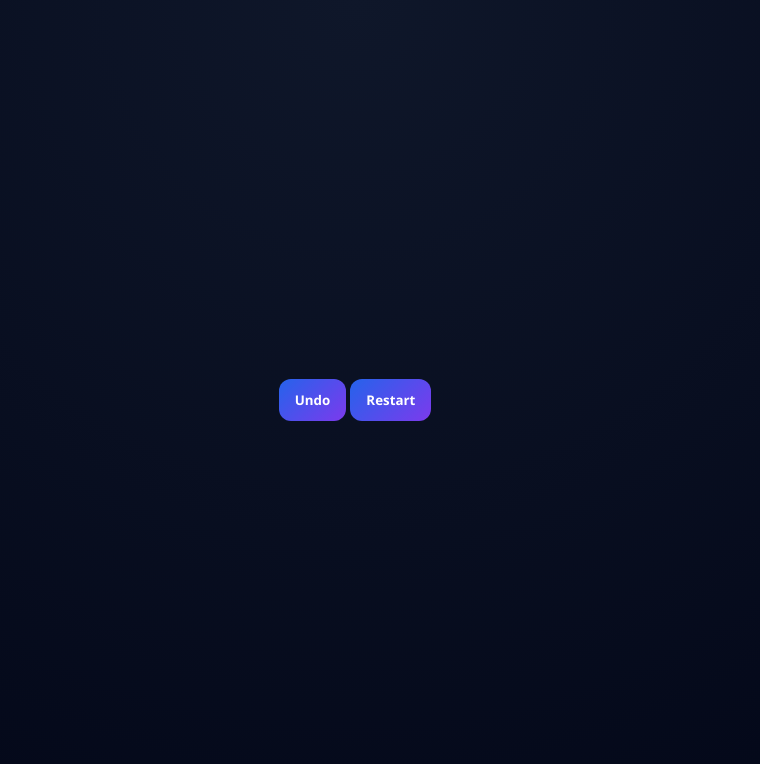
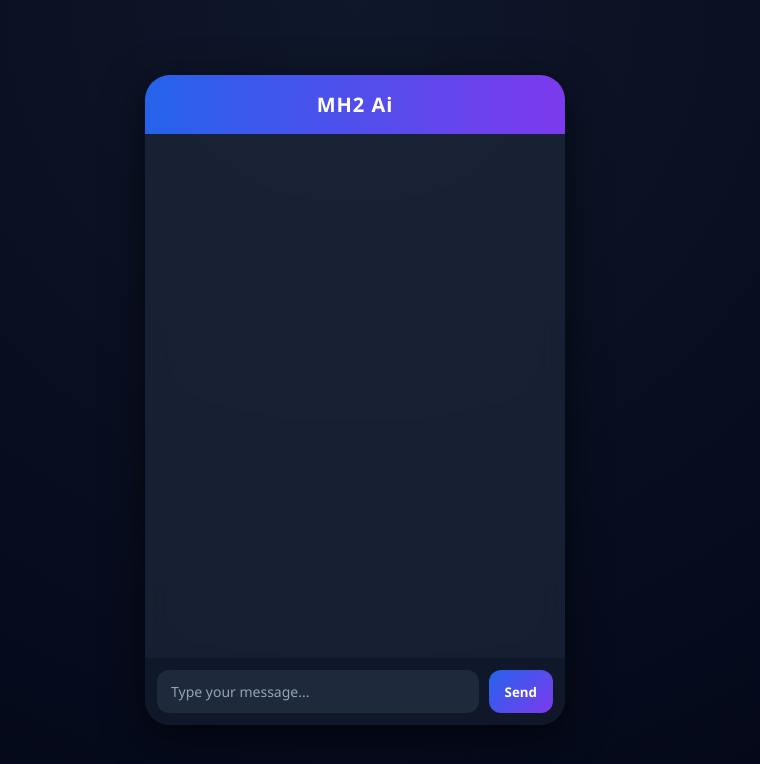
Before and after one commit to mhhridoy7907/Chess-Game, a plain HTML site: page code/op.html in a window 1280 px wide. Shown: the whole page, without its empty margins (285-1045 px from the left). Drawn offline with Linux system fonts and the light colour scheme.

Commit message:
Update op.html

```diff
--- a/code/op.html
+++ b/code/op.html
@@ -3,21 +3,27 @@
 <head>
 <meta charset="UTF-8">
 <meta name="viewport" content="width=device-width, initial-scale=1.0">
-<title>Chess Game</title>
+<title>MH2 AI </title>
 <link rel="stylesheet" href="style.css">
+
 </head>
+
 <body>
 
-<div id="gameContainer">
-<div id="controls">
-  <button onclick="undoMove()">Undo</button>
-  <button onclick="restartGame()">Restart</button>
+<div class="chat-container">
+
+    <div class="header"> MH2 Ai</div>
+
+    <div class="chat-box" id="chatBox"></div>
+
+    <div class="input-area">
+        <input type="text" id="userInput" placeholder="Type your message...">
+        <button onclick="sendMessage()">Send</button>
+    </div>
+
 </div>
-<div id="chessboard"></div>
-</div>
-<div id="gameOverOverlay"></div>
 
-<script src="funtion.js"></script>
+<script src="f.js"></script>
 
 </body>
 </html>
```
